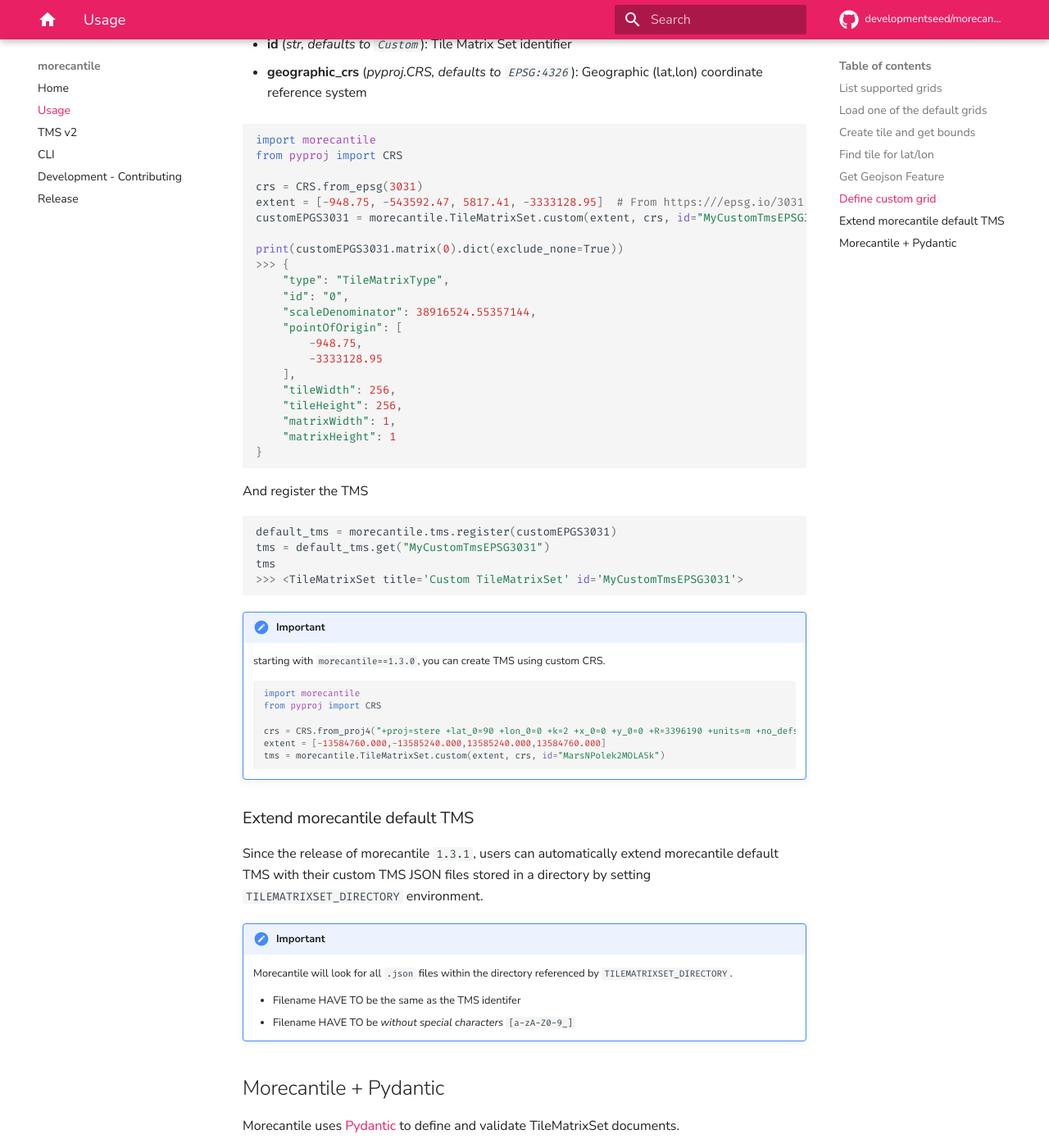
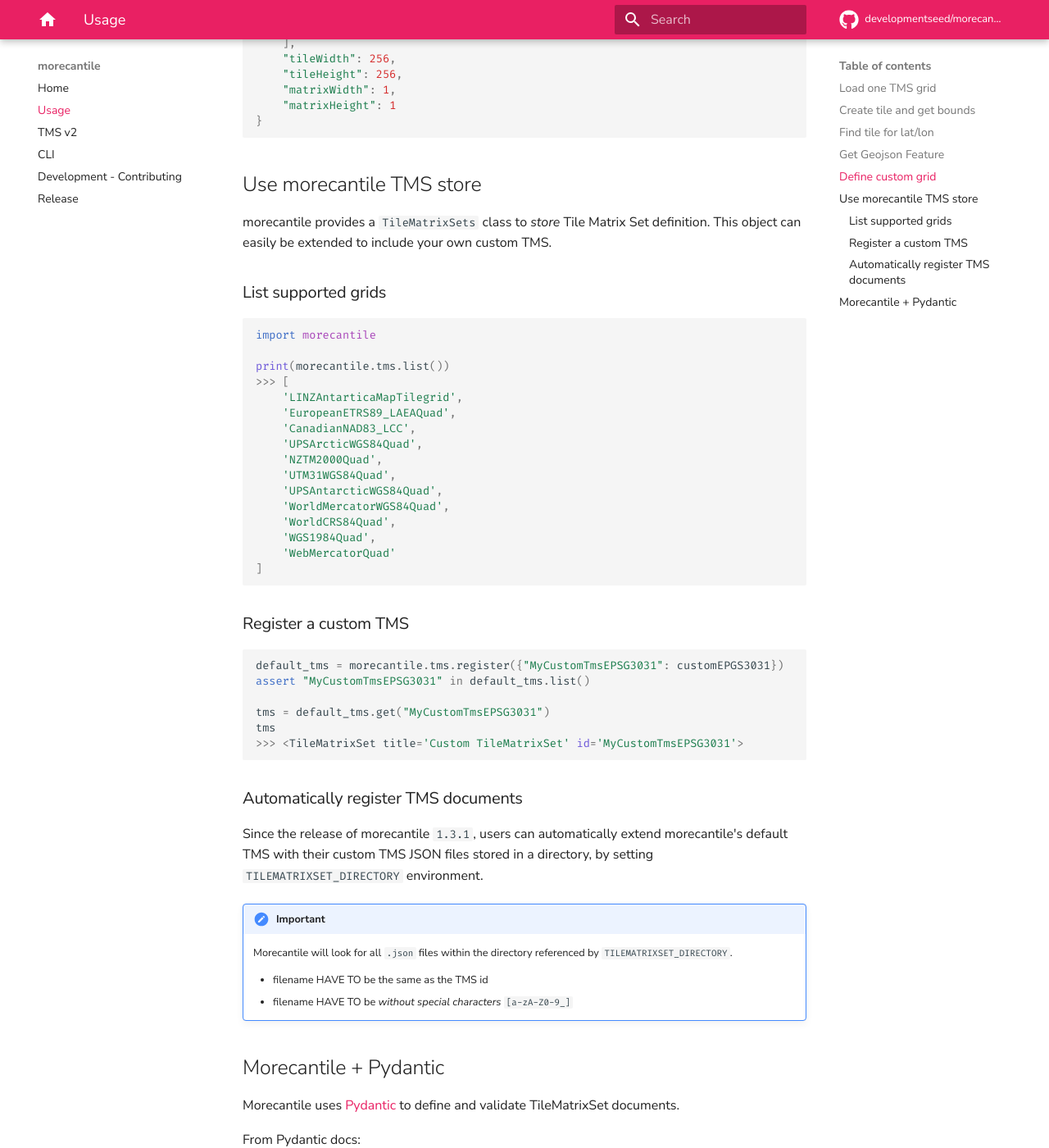
Before and after one commit to developmentseed/morecantile, an MkDocs documentation site: the page built from docs/src/usage.md, in a window 1280 px wide and 1400 px high, scrolled down 2640 px. Shown: the whole window at 82% size. Built offline with MkDocs 1.6.1 and Material for MkDocs 9.7.7, drawn with Linux system fonts in a browser that asks for light colours; comment, search, counter and statistics services are not loaded; some of the changed text lies outside the part shown.

````diff
--- a/docs/src/usage.md
+++ b/docs/src/usage.md
@@ -1,25 +1,5 @@
-### List supported grids
 
-```python
-import morecantile
-
-print(morecantile.tms.list())
->>> [
-    'LINZAntarticaMapTilegrid',
-    'EuropeanETRS89_LAEAQuad',
-    'CanadianNAD83_LCC',
-    'UPSArcticWGS84Quad',
-    'NZTM2000Quad',
-    'UTM31WGS84Quad',
-    'UPSAntarcticWGS84Quad',
-    'WorldMercatorWGS84Quad',
-    'WorldCRS84Quad',
-    'WGS1984Quad',
-    'WebMercatorQuad'
-]
-```
-
-### Load one of the default grids
+### Load one TMS grid
 ```python
 import morecantile
 
@@ -150,35 +130,51 @@ print(customEPGS3031.matrix(0).dict(exclude_none=True))
 }
 ```
 
-And register the TMS
+## Use morecantile TMS store
+
+morecantile provides a `TileMatrixSets` class to *store* Tile Matrix Set definition. This object can easily be extended to include your own custom TMS.
+
+### List supported grids
+
 ```python
-default_tms = morecantile.tms.register(customEPGS3031)
+import morecantile
+
+print(morecantile.tms.list())
+>>> [
+    'LINZAntarticaMapTilegrid',
+    'EuropeanETRS89_LAEAQuad',
+    'CanadianNAD83_LCC',
+    'UPSArcticWGS84Quad',
+    'NZTM2000Quad',
+    'UTM31WGS84Quad',
+    'UPSAntarcticWGS84Quad',
+    'WorldMercatorWGS84Quad',
+    'WorldCRS84Quad',
+    'WGS1984Quad',
+    'WebMercatorQuad'
+]
+```
+
+### Register a custom TMS
+
+```python
+default_tms = morecantile.tms.register({"MyCustomTmsEPSG3031": customEPGS3031})
+assert "MyCustomTmsEPSG3031" in default_tms.list()
+
 tms = default_tms.get("MyCustomTmsEPSG3031")
 tms
 >>> <TileMatrixSet title='Custom TileMatrixSet' id='MyCustomTmsEPSG3031'>
 ```
 
-!!! important
-    starting with `morecantile==1.3.0`, you can create TMS using custom CRS.
+### Automatically register TMS documents
 
-    ```python
-    import morecantile
-    from pyproj import CRS
-
-    crs = CRS.from_proj4("+proj=stere +lat_0=90 +lon_0=0 +k=2 +x_0=0 +y_0=0 +R=3396190 +units=m +no_defs")
-    extent = [-13584760.000,-13585240.000,13585240.000,13584760.000]
-    tms = morecantile.TileMatrixSet.custom(extent, crs, id="MarsNPolek2MOLA5k")
-    ```
-
-### Extend morecantile default TMS
-
-Since the release of morecantile `1.3.1`, users can automatically extend morecantile default TMS with their custom TMS JSON files stored in a directory by setting `TILEMATRIXSET_DIRECTORY` environment.
+Since the release of morecantile `1.3.1`, users can automatically extend morecantile's default TMS with their custom TMS JSON files stored in a directory, by setting `TILEMATRIXSET_DIRECTORY` environment.
 
 !!! important
     Morecantile will look for all `.json` files within the directory referenced by `TILEMATRIXSET_DIRECTORY`.
 
-    - Filename HAVE TO be the same as the TMS identifer
-    - Filename HAVE TO be *without special characters* `[a-zA-Z0-9_]`
+    - filename HAVE TO be the same as the TMS id
+    - filename HAVE TO be *without special characters* `[a-zA-Z0-9_]`
 
 ## Morecantile + Pydantic
 
@@ -197,4 +193,10 @@ import morecantile
 my_tms_doc = "~/a_tms_doc.json"
 
 tms = morecantile.TileMatrixSet.parse_file(my_tms_doc)
+
+# print the TMS as json
+print(tms.json(exclude_none=True))
+
+# print the TMS as dict
+print(tms.dict(exclude_none=True))
 ```
````
Also changed, not shown: docs/src/tms-v2.md (+3 -2 lines), README.md, 3 other files.
